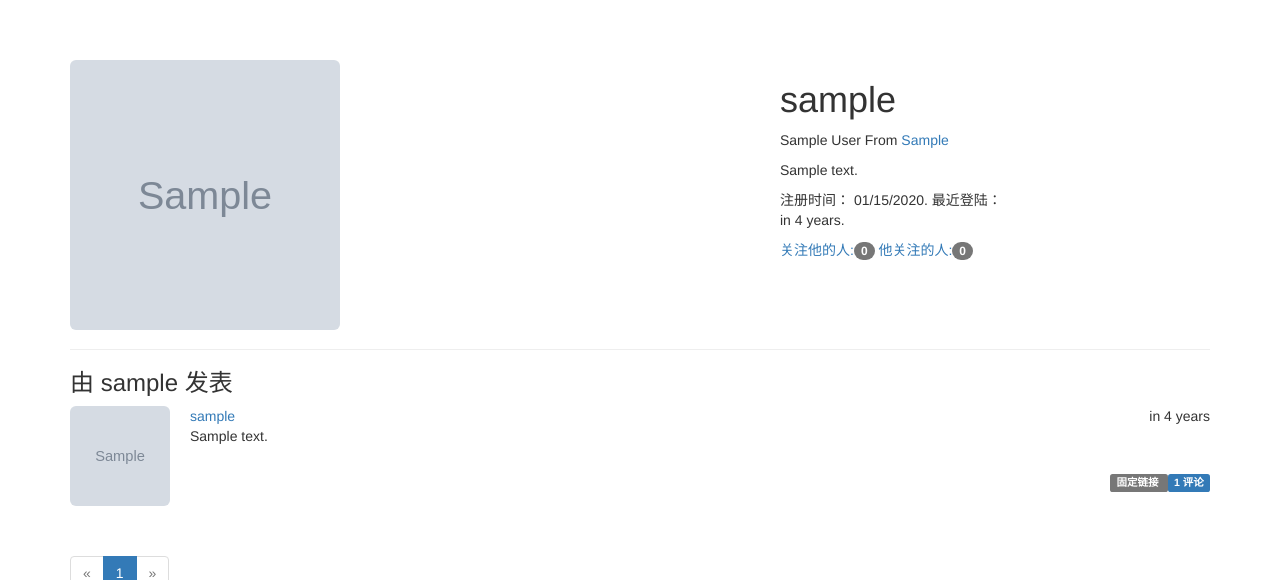
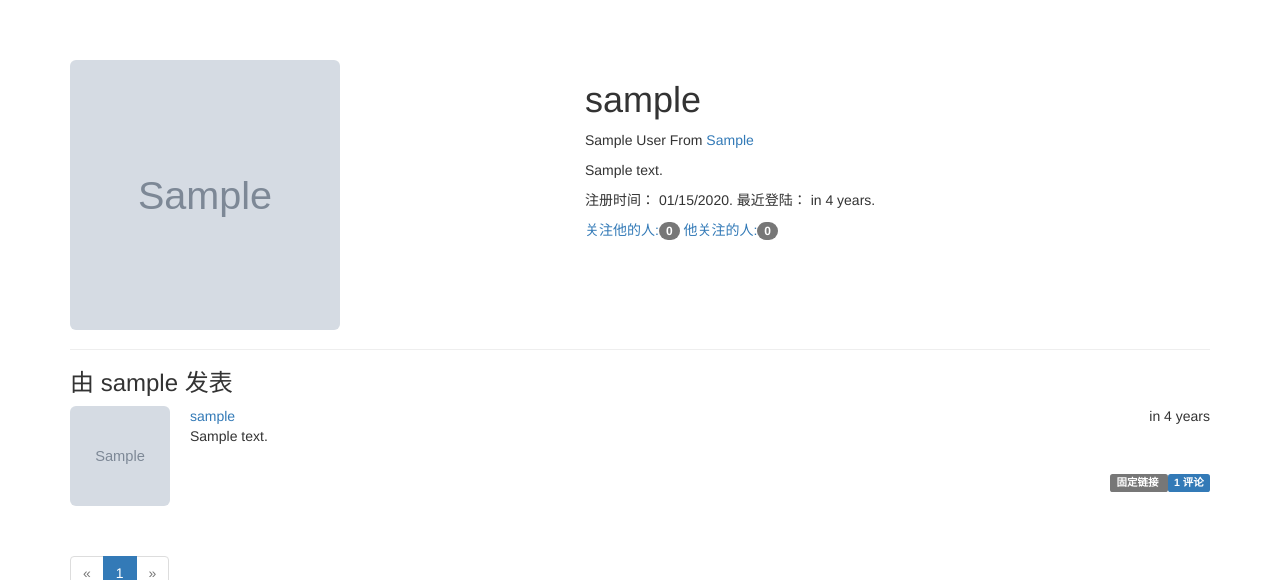
Before and after one commit to musicforu/pianzhou, a Flask app: a page that uses app/templates/user.html in a window 1280 px wide. Shown: the part 52-632 px from the top of the page. Run offline with Flask 2, Linux system fonts and the light colour scheme; tables that the repository leaves empty hold one stand-in row (values such as "Sample post"); grey boxes marked "Sample" are stand-in pictures; parts of the project's set-up code (start-up, migrations or seed data) failed here and were passed over; some libraries are stand-ins or nearby versions.

Commit message:
add col-2

```diff
--- a/app/templates/user.html
+++ b/app/templates/user.html
@@ -5,11 +5,11 @@
 {% block page_content %}
 <div class="page-header">
   <div class="row">
-    <div class="col-md-4">
+    <div class="col-md-2">
 	<img class="profile-thumbnail img-rounded"
 	src="{{url_for('static',filename=user.avatar)}}">
     </div>
-    <div class="col-md-6">
+    <div class="col-md-8">
       <div class="profile-header">
 	<h1>{{ user.username }}</h1>
 	{% if user.name or user.location %}
```
